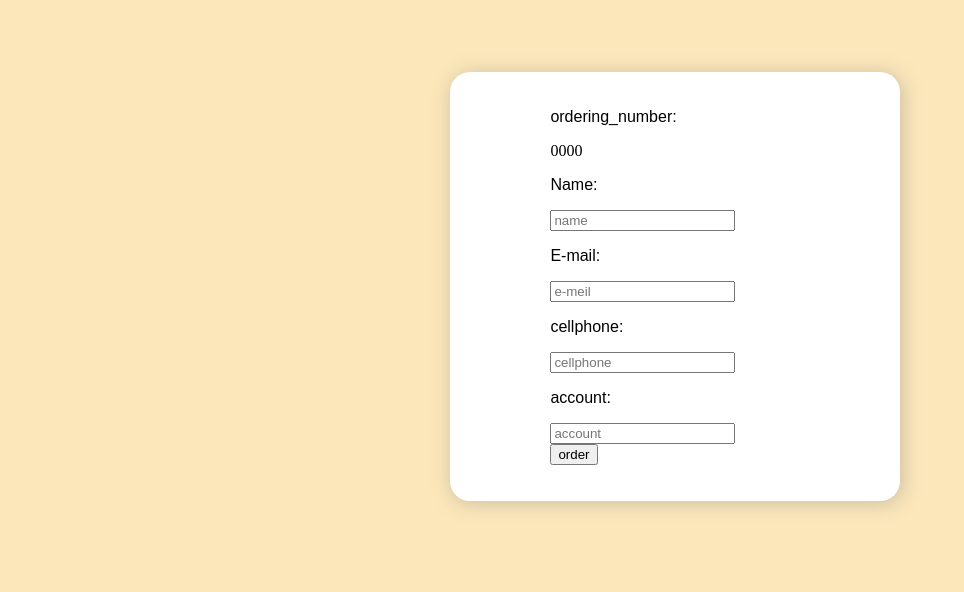
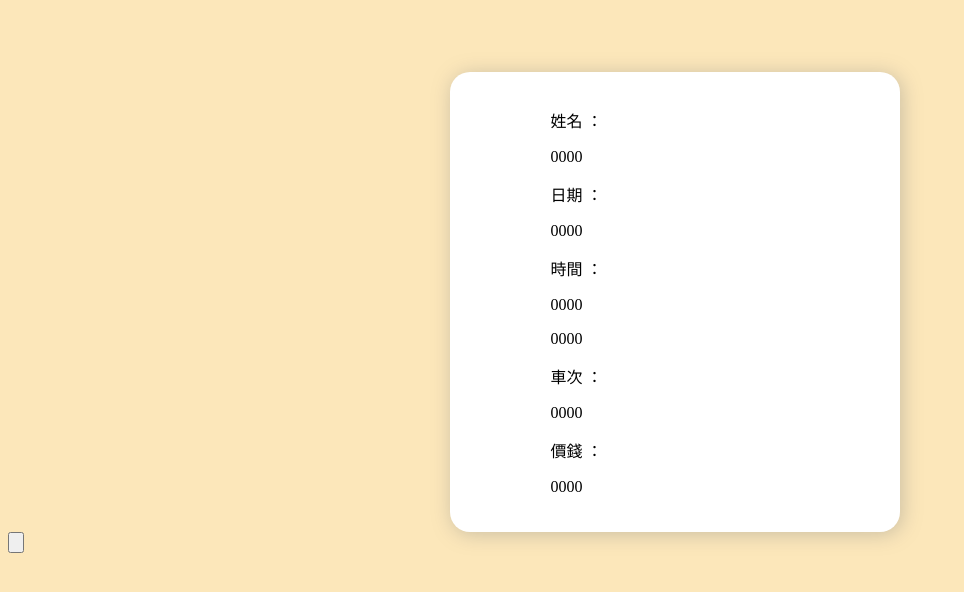
Before and after one commit to grace0950/High-Speed-Rail-Booking-System, a plain HTML site: page frontend/ordering.html in a window 1280 px wide. Shown: the whole page, without its empty margins (0-964 px from the left). Drawn offline with Linux system fonts and the light colour scheme.

Commit message:
0610 ordering.html/ordering.js/ticket_search.js

```diff
--- a/frontend/ordering.html
+++ b/frontend/ordering.html
@@ -8,21 +8,19 @@
 
         </div>
         <div class="information">
-            <form action="ordering" method="post">
-                <p class="title">ordering_number:</p>
-                <span id = "ordering_num" >hi</span>
-                <p class="title">Name:</p>
-                <input type="text" name="name" id="name" placeholder="name">
-                <p class="title">E-mail:</p>
-                <input type="email" name="e-mail" id="e-mail" placeholder="e-meil">
-                <p class="title">cellphone:</p>
-                <input type="text" name="cellphone" id="cellphone" placeholder="cellphone">
-                <p class="title">account:</p>
-                <input type="text" name="account" id="account" placeholder="account"><br>
-
-                <input type="button" value="order" onclick="order()">
-            </form>
+            <p>姓名 ： </p>
+            <p id="username"></p>
+            <p>日期 ： </p>
+            <p id="date"></p>
+            <p>時間 ： </p>
+            <p id="time"></p>
+            <p id="position"></p>
+            <p>車次 ： </p>
+            <p id="train_no"></p>
+            <p>價錢 ： </p>
+            <p id="price"></p>
         </div>
+        <input type="button" name="確認" onclick="order()">
         <script src="ordering.js"></script>
     </body>
 </html>
--- a/frontend/ordering.js
+++ b/frontend/ordering.js
@@ -1,25 +1,81 @@
-var result = '0000'
-if(window.sessionStorage.getItem('ordering_num')!=null){
-    result = window.sessionStorage.getItem('ordering_num')
+var username = window.localStorage.getItem('UID')
+if(username == null){
+    username = '0000'
+}
+document.getElementById("username").innerHTML = username;
+
+var date = '0000'
+
+if((window.sessionStorage.getItem('year')!=null)&&(window.sessionStorage.getItem('month')!=null)&&(window.sessionStorage.getItem('day')!=null)){
+    date = window.sessionStorage.getItem('year') + " / "+window.sessionStorage.getItem('month') +" / "+window.sessionStorage.getItem('day')
 }
 
-document.getElementById("ordering_num").innerHTML = result;
+document.getElementById("date").innerHTML = date;
+
+var position = '0000'
+
+if((window.sessionStorage.getItem('start')!=null)&&(window.sessionStorage.getItem('destination')!=null)){
+    position = window.sessionStorage.getItem('start') + " -> "+window.sessionStorage.getItem('destination')
+}
+
+document.getElementById("position").innerHTML = position;
+
+var train_no = '0000'
+
+if((window.sessionStorage.getItem('train_no')!=null)){
+    position = window.sessionStorage.getItem('train_no')
+}
+
+document.getElementById("train_no").innerHTML = train_no;
+
+var price = '0000'
+
+if((window.sessionStorage.getItem('price')!=null)){
+    position = window.sessionStorage.getItem('price')
+}
+
+document.getElementById("price").innerHTML = price;
+
+var time = '0000'
+
+if((window.sessionStorage.getItem('start_hour')!=null)&&(window.sessionStorage.getItem('start_minute')!=null)){
+    if((window.sessionStorage.getItem('end_hour')!=null)&&(window.sessionStorage.getItem('end_minute')!=null)){
+        time = window.sessionStorage.getItem('start_hour')+" : "+window.sessionStorage.getItem('start_minute')+" -> "+window.sessionStorage.getItem('end_hour')+" : "+window.sessionStorage.getItem('end_minute')
+    }
+}
+
+document.getElementById("time").innerHTML = time;
 
 let order = async() => {
-    let ordering_num = document.getElementById("ordering_num");
-    let name = document.getElementById("name");
-    let mail = document.getElementById("e-mail");
-    let cellphone = document.getElementById("cellphone");
-    let account = document.getElementById("account");
+
+    let year = window.sessionStorage.getItem('year');
+    let month = window.sessionStorage.getItem('month');
+    let day = window.sessionStorage.getItem('day');
+    let start = window.sessionStorage.getItem('start');
+    let destination = window.sessionStorage.getItem('destination');
+    let train_no = window.sessionStorage.getItem('train_no');
+    let price = window.sessionStorage.getItem('price');
+    let start_hour = window.sessionStorage.getItem('start_hour');
+    let start_minute = window.sessionStorage.getItem('start_minute');
+    let end_hour = window.sessionStorage.getItem('end_hour');
+    let end_minute = window.sessionStorage.getItem('end_minute');
+    let username = window.localStorage.getItem('UID');
 
     payload = {
-        ordering_num: ordering_num.value,
-        name: name.value,
-        mail: mail.value,
-        cellphone: cellphone.value,
-        account: account.value
+        year : year.value,
+        month : month.value,
+        day: day.value,
+        start: start.value,
+        destination: destination.value,
+        train_no : train_no.value,
+        price : price.value,
+        start_hour : start_hour.value,
+        start_minute : start_minute.value,
+        end_hour : end_hour.value,
+        end_minute : end_minute.value,
+        username : username.value
     };
-    let res = await fetch('http://localhost:3000/order', {
+    let res = await fetch('http://localhost:3000/users/order', {
         method: "POST",
         headers: {
             "Content-type": "application/json"
@@ -30,7 +86,8 @@ let order = async() => {
     });
 
     if(res.status === 200 || res.status === 201) {
-       // window.location.href = "mainPage.html";
+        window.alert("success!");
+        window.location.href = "mainPage.html";
     }
     else if(res.status === 400) window.alert(res.json().message);
     else window.alert("order Failed");
```
Also changed, not shown: frontend/ticket_search.js (+11 -1 lines).
